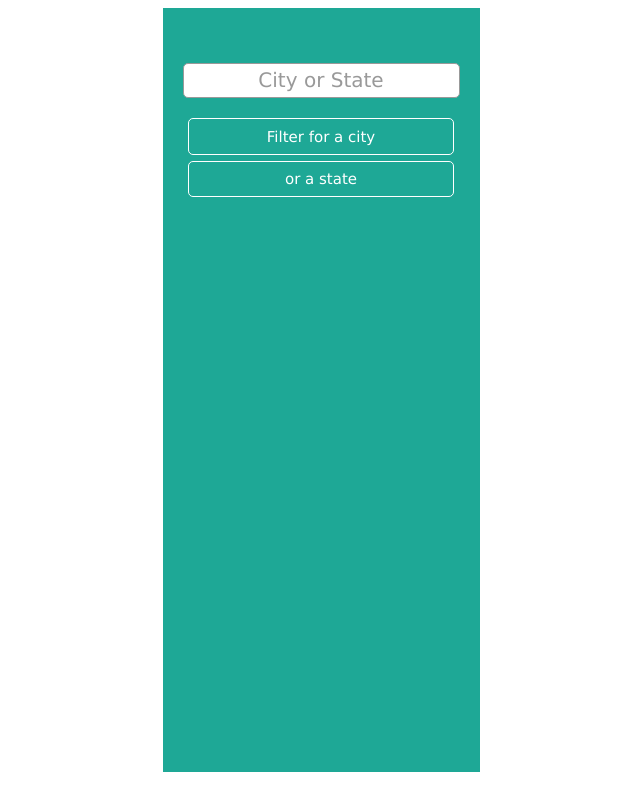
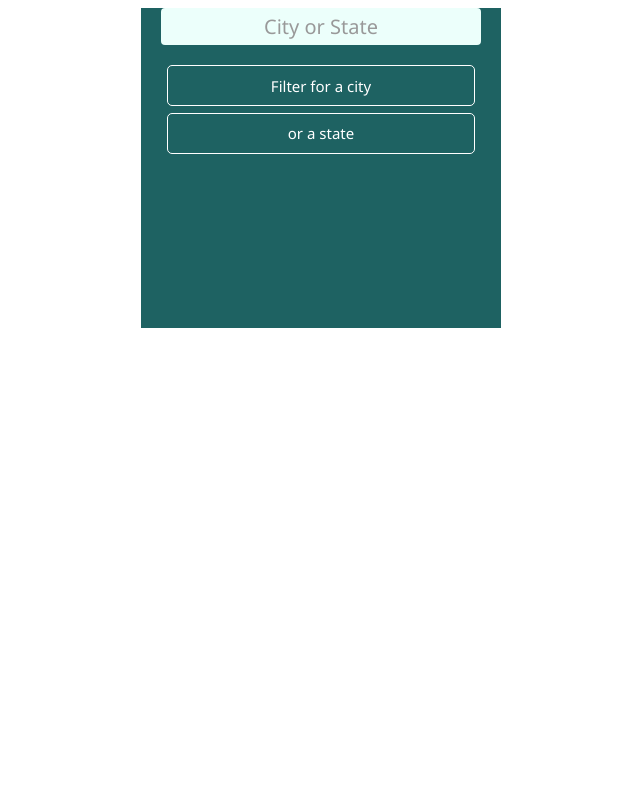
Before and after one commit to kamalshcs/Type_ahead, a plain HTML site: page index.html in a window 1280 px wide. Shown: the whole page, without its empty margins (319-959 px from the left). Drawn offline with Linux system fonts and the light colour scheme; no server answers.

Commit message:
Update style.css

```diff
--- a/css/style.css
+++ b/css/style.css
@@ -1,31 +1,39 @@
+*{
+    font-family: 'Segoe UI', Tahoma, Geneva, Verdana, sans-serif;
+}
+
 .highlight{
     background-color:#ff715b;
 }
 
 body{
-
     display: flex;
     justify-content: center;
 }
 
 .search-form{
-    background-color: #1ea896 ;
+    background-color: #1e6262 ;
     padding: 0px 20px;
     color: white;
     font-size: 20px;
+    height: 40vh;
+    width: 25vw;
 
 }
 input{
     width: 100%;
-    margin-top: 20%;
     padding: 5px;
     font-size: 20px;
     text-align: center;
-    border-bottom-left-radius: 5px;
+    /* border-bottom-left-radius: 5px;
     border-bottom-right-radius: 5px;
     border-top-left-radius: 5px;
-    border-top-right-radius: 5px;
-    border: 1px solid #999;
+    border-top-right-radius: 5px; */
+    border: none;
+    border-radius: 4px;
+    background-color: #ecfffb;
+    z-index: 0;
+    outline: none;
 }
 
 ul{
@@ -36,7 +44,10 @@ ul{
 input::placeholder{
     opacity: 1;
     color:#999;
-    font-family: Verdana, Geneva, Tahoma, sans-serif;
+}
+
+input:hover{
+    border: none;
 }
 
 li{
@@ -44,9 +55,14 @@ li{
     color: white;
     padding: 3%;
     list-style: none;
-    font-family: Verdana, Geneva, Tahoma, sans-serif;
     border: 1px solid white;
     border-radius: 5px;
     font-size: 15px;
 
 }
+
+.suggestions{
+    position: relative;
+    z-index: 99;
+    background-color: #1e6262 ;
+}
```
